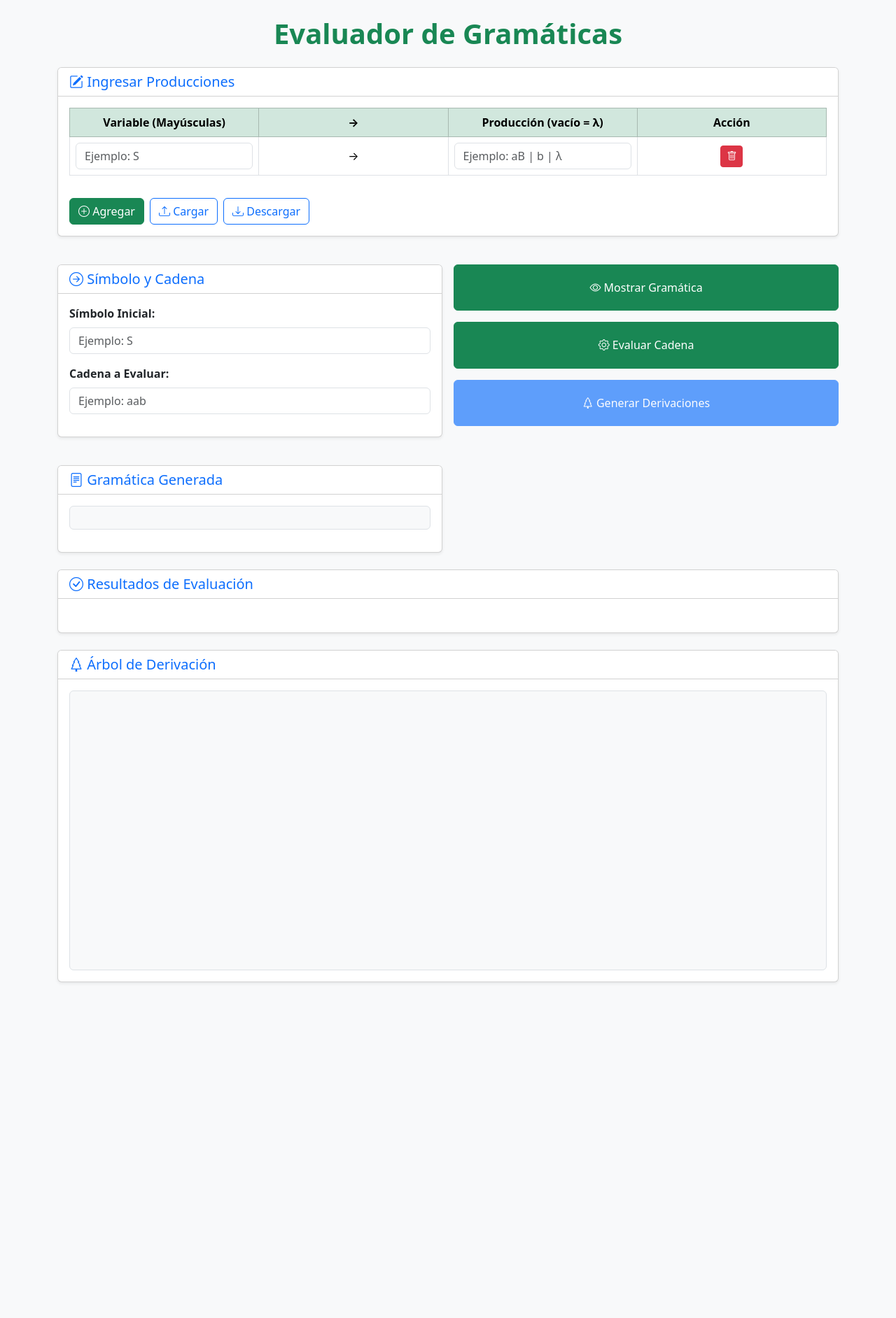
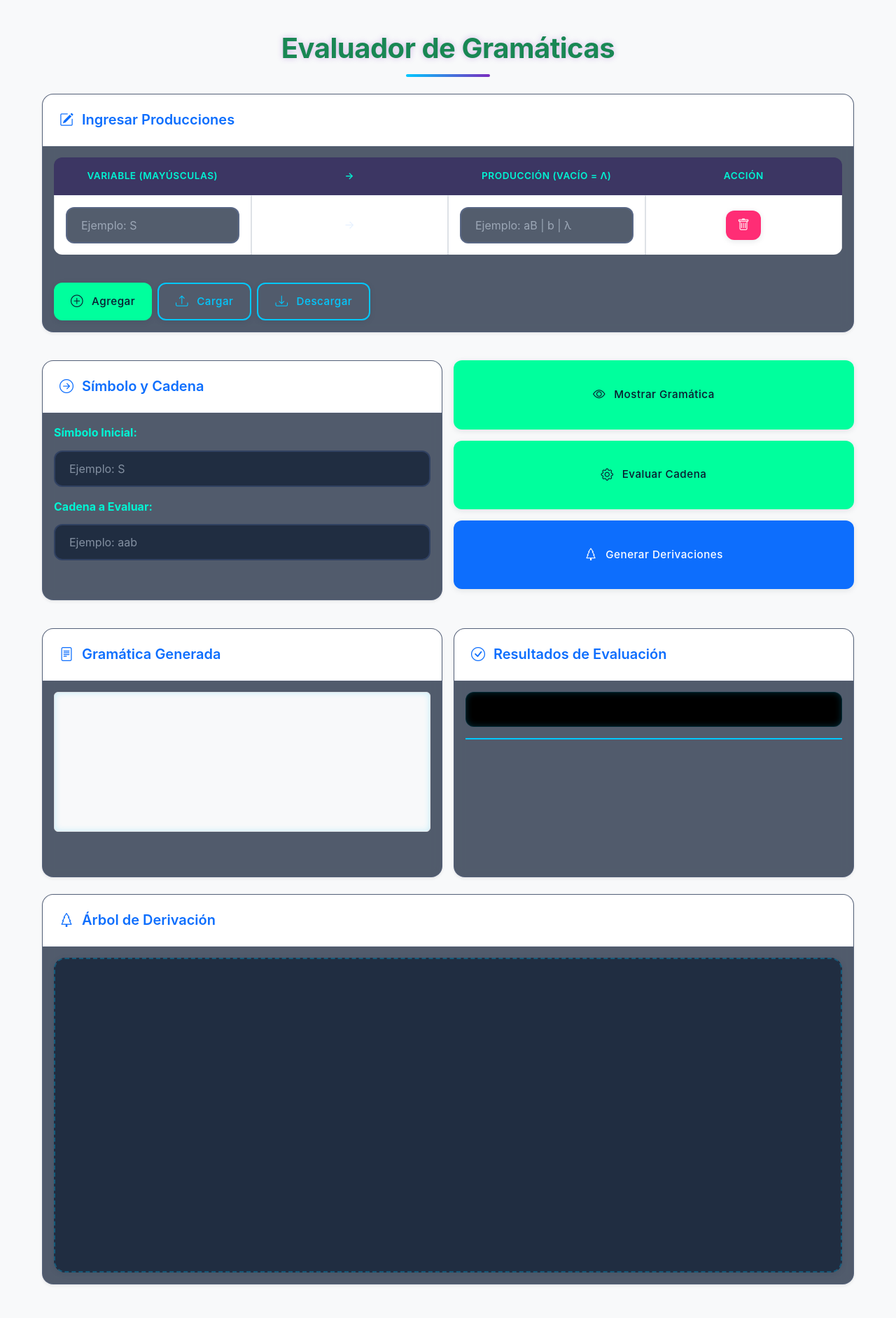
Before and after one commit to WilliamC111/Gram-ticas, a Flask app: page / in a window 1280 px wide. Shown: the whole page at 70% size. Before the commit the page ends 1405 px from the top, so only its background shows below. Run offline with Flask 3, Linux system fonts and the light colour scheme.

Commit message:
Refactoring css

```diff
--- /dev/null
+++ b/frontend/static/styles.css
@@ -0,0 +1,416 @@
+
+:root {
+    --primary-color: #00c8ff;
+    --secondary-color: #7b2cbf;
+    --accent-color: #00f5d4;
+    --dark-color: #0a192f;
+    --light-color: #e6f1ff;
+    --success-color: #00ff9d;
+    --warning-color: #ff9e00;
+    --danger-color: #ff2d75;
+
+
+    --glow-effect: 0 0 15px rgba(0, 200, 255, 0.5);
+    --soft-glow: 0 0 8px rgba(123, 44, 191, 0.3);
+
+
+    --shadow-sm: 0 2px 8px rgba(10, 25, 47, 0.1);
+    --shadow-md: 0 4px 12px rgba(10, 25, 47, 0.15);
+
+    --transition-fast: all 0.2s cubic-bezier(0.4, 0, 0.2, 1);
+    --transition-smooth: all 0.3s cubic-bezier(0.4, 0, 0.2, 1);
+  }
+
+
+  body {
+    font-family: 'Inter', 'Segoe UI', system-ui, sans-serif;
+    background-color: var(--dark-color);
+    color: var(--light-color);
+    line-height: 1.6;
+    padding-top: 20px;
+    -webkit-font-smoothing: antialiased;
+    text-rendering: optimizeLegibility;
+  }
+
+  .container {
+    max-width: 1200px;
+    margin: 0 auto;
+    padding: 0 20px;
+  }
+
+  /* ==================== */
+  /* TIPOGRAFÍA LEGIBLE */
+  /* ==================== */
+  h1, h2, h3, h4, h5, h6 {
+    font-weight: 600;
+    line-height: 1.25;
+    margin-bottom: 1rem;
+    color: var(--light-color);
+  }
+
+  h1.text-success {
+    font-size: 2.5rem;
+    letter-spacing: -0.5px;
+    text-shadow: var(--soft-glow);
+    position: relative;
+    padding-bottom: 1rem;
+    margin-bottom: 2rem;
+  }
+
+  h1.text-success::after {
+    content: '';
+    position: absolute;
+    bottom: 0;
+    left: 50%;
+    transform: translateX(-50%);
+    width: 120px;
+    height: 4px;
+    background: linear-gradient(90deg, var(--primary-color), var(--secondary-color));
+    border-radius: 4px;
+  }
+
+
+  .card {
+    border: none;
+    border-radius: 16px;
+    box-shadow: var(--shadow-md);
+    transition: var(--transition-smooth);
+    background: rgba(10, 25, 47, 0.7);
+    backdrop-filter: blur(8px);
+    overflow: hidden;
+    margin-bottom: 24px;
+    border: 1px solid rgba(118, 147, 231, 0.1);
+  }
+
+  .card:hover {
+    transform: translateY(-5px);
+    box-shadow: 0 10px 25px rgba(0, 200, 255, 0.15), var(--glow-effect);
+  }
+
+  .card-header {
+    background: rgba(10, 25, 47, 0.5);
+    border-bottom: 1px solid rgba(118, 147, 231, 0.1);
+    padding: 1.5rem;
+  }
+
+  .card-title {
+    color: var(--primary-color);
+    font-weight: 600;
+    display: flex;
+    align-items: center;
+    gap: 0.75rem;
+    margin: 0;
+  }
+
+  /* Botones con efecto neón */
+  .btn {
+    border-radius: 12px;
+    font-weight: 500;
+    letter-spacing: 0.5px;
+    transition: var(--transition-fast);
+    border: none;
+    padding: 0.75rem 1.5rem;
+    box-shadow: var(--shadow-sm);
+    display: inline-flex;
+    align-items: center;
+    justify-content: center;
+    gap: 0.75rem;
+    position: relative;
+    overflow: hidden;
+    font-size: 0.95rem;
+  }
+
+  .btn::before {
+    content: '';
+    position: absolute;
+    top: -50%;
+    left: -50%;
+    width: 200%;
+    height: 200%;
+    background: linear-gradient(
+      to bottom right,
+      rgba(255, 255, 255, 0.3),
+      rgba(255, 255, 255, 0)
+    );
+    transform: rotate(45deg);
+    transition: var(--transition-fast);
+    opacity: 0;
+  }
+
+  .btn:hover::before {
+    opacity: 1;
+    animation: shine 1.5s infinite;
+  }
+
+  @keyframes shine {
+    0% { transform: rotate(45deg) translate(-30%, -30%); }
+    100% { transform: rotate(45deg) translate(30%, 30%); }
+  }
+
+  .btn i {
+    font-size: 1.1rem;
+  }
+
+  .btn-success {
+    background-color: var(--success-color);
+    color: var(--dark-color);
+  }
+
+  .btn-success:hover {
+    background-color: #00e68a;
+    box-shadow: 0 4px 16px rgba(0, 255, 157, 0.3);
+  }
+
+  .btn-primary {
+    background-color: var(--primary-color);
+    color: var(--dark-color);
+  }
+
+  .btn-primary:hover {
+    background-color: #00b4e0;
+    box-shadow: 0 4px 16px rgba(0, 200, 255, 0.3);
+  }
+
+  .btn-outline-primary {
+    border: 2px solid var(--primary-color);
+    color: var(--primary-color);
+    background-color: transparent;
+  }
+
+  .btn-outline-primary:hover {
+    background-color: var(--primary-color);
+    color: var(--dark-color);
+  }
+
+  .btn-danger {
+    background-color: var(--danger-color);
+    color: white;
+  }
+
+  .btn-danger:hover {
+    background-color: #e6005c;
+    box-shadow: 0 4px 16px rgba(255, 45, 117, 0.3);
+  }
+
+  .btn-sm {
+    padding: 0.5rem 1rem;
+    font-size: 0.85rem;
+  }
+
+  .table {
+    border-collapse: separate;
+    border-spacing: 0;
+    width: 100%;
+    margin-bottom: 1.5rem;
+    background: rgba(10, 25, 47, 0.5);
+    border-radius: 12px;
+    overflow: hidden;
+  }
+
+  .table thead th {
+    background: rgba(123, 44, 191, 0.2);
+    color: var(--accent-color);
+    font-weight: 600;
+    border: none;
+    padding: 1rem;
+    text-align: center;
+    text-transform: uppercase;
+    font-size: 0.85rem;
+    letter-spacing: 0.5px;
+  }
+
+  .table td, .table th {
+    border-top: 1px solid rgba(118, 147, 231, 0.1);
+    vertical-align: middle;
+    padding: 1rem;
+    color: var(--light-color);
+  }
+
+  .table tbody tr:hover {
+    background: rgba(118, 147, 231, 0.1);
+  }
+
+  .equal-width td, .equal-width th {
+    width: 25%;
+  }
+
+  .form-control {
+    border-radius: 12px;
+    border: 2px solid rgba(118, 147, 231, 0.2);
+    padding: 0.75rem 1.25rem;
+    transition: var(--transition-smooth);
+    background: rgba(10, 25, 47, 0.7);
+    color: var(--light-color);
+    width: 100%;
+    font-size: 1rem;
+  }
+
+  .form-control::placeholder {
+    color: rgba(230, 241, 255, 0.5);
+  }
+
+  .form-control:focus {
+    border-color: var(--primary-color);
+    box-shadow: 0 0 0 0.25rem rgba(0, 200, 255, 0.25);
+    background: rgba(10, 25, 47, 0.9);
+    outline: none;
+    color: var(--light-color);
+  }
+
+  .form-label {
+    font-weight: 500;
+    margin-bottom: 0.75rem;
+    display: block;
+    color: var(--accent-color);
+  }
+
+
+#generatedGrammar, #result {
+    background: #000000;
+    border-radius: 12px;
+    padding: 1.5rem;
+    font-family: 'Fira Code', 'Courier New', monospace;
+    border-left: 4px solid var(--primary-color);
+    margin-bottom: 1.5rem;
+    white-space: pre-wrap;
+    word-wrap: break-word;
+    color: #000000;
+    box-shadow: inset 0 0 10px rgba(0, 200, 255, 0.2);
+    line-height: 1.7;
+    border: 1px solid rgba(0, 200, 255, 0.2);
+}
+
+/* Texto más brillante para mejor contraste */
+#generatedGrammar, #result, #grammarType {
+    color: #000000;
+    text-shadow: 0 0 5px rgba(0, 200, 255, 0.3);
+}
+
+#generatedGrammar {
+    background: #000000;
+    font-size: 0.95rem;
+}
+
+
+#grammarType {
+    background: rgba(0, 0, 0, 0.7);
+    border: 1px solid var(--primary-color);
+    color: var(--accent-color);
+    font-weight: 500;
+}
+
+
+  .tree-container {
+    width: 100%;
+    height: 450px;
+    overflow: auto;
+    border-radius: 16px;
+    background: rgba(10, 25, 47, 0.7);
+    border: 2px dashed rgba(0, 200, 255, 0.3);
+    position: relative;
+    box-shadow: var(--shadow-sm);
+  }
+
+  .tree-container svg {
+    width: 100%;
+    height: 100%;
+    background: transparent;
+  }
+
+  .node circle {
+    fill: var(--secondary-color);
+    stroke: var(--accent-color);
+    stroke-width: 2px;
+    filter: drop-shadow(0 0 8px rgba(123, 44, 191, 0.5));
+  }
+
+  .node text {
+    font-size: 14px;
+    font-weight: 600;
+    fill: var(--light-color);
+    text-shadow: 0 0 5px var(--dark-color);
+  }
+
+  .link {
+    fill: none;
+    stroke: rgba(0, 200, 255, 0.5);
+    stroke-width: 2px;
+  }
+
+  /* ==================== */
+  /* DISEÑO RESPONSIVO */
+  /* ==================== */
+  @media (max-width: 768px) {
+    .table-responsive {
+      overflow-x: auto;
+      -webkit-overflow-scrolling: touch;
+      display: block;
+      width: 100%;
+      border-radius: 12px;
+    }
+
+    .btn-group-responsive {
+      flex-wrap: wrap;
+      gap: 0.75rem;
+      display: flex;
+    }
+
+    .btn-group-responsive .btn {
+      flex: 1 1 100%;
+      min-width: 100%;
+      margin-bottom: 0.5rem;
+    }
+
+    .tree-container {
+      height: 350px;
+    }
+
+    h1.text-success {
+      font-size: 2rem;
+    }
+  }
+
+
+  @keyframes fadeIn {
+    from { opacity: 0; transform: translateY(10px); }
+    to { opacity: 1; transform: translateY(0); }
+  }
+
+  .card, .btn {
+    animation: fadeIn 0.5s cubic-bezier(0.4, 0, 0.2, 1) forwards;
+  }
+
+  /* Efecto de carga futurista */
+  .loading-spinner {
+    display: inline-block;
+    width: 24px;
+    height: 24px;
+    border: 3px solid rgba(0, 200, 255, 0.3);
+    border-radius: 50%;
+    border-top-color: var(--primary-color);
+    animation: spin 1s ease-in-out infinite;
+    margin-left: 10px;
+    box-shadow: 0 0 8px var(--primary-color);
+  }
+
+  @keyframes spin {
+    to { transform: rotate(360deg); }
+  }
+
+  :focus-visible {
+    outline: 2px solid var(--accent-color);
+    outline-offset: 2px;
+    border-radius: 4px;
+  }
+
+  @media (prefers-reduced-motion: reduce) {
+    * {
+      animation: none !important;
+      transition: none !important;
+    }
+  }
+
+
+  a, button, input, select, textarea {
+    -webkit-tap-highlight-color: rgba(0, 200, 255, 0.3);
+  }
--- a/frontend/templates/index.html
+++ b/frontend/templates/index.html
@@ -4,81 +4,11 @@
     <meta charset="UTF-8" />
     <meta name="viewport" content="width=device-width, initial-scale=1.0" />
     <title>Evaluador de Gramáticas</title>
-    <link
-      href="https://cdn.jsdelivr.net/npm/bootstrap@5.3.0-alpha1/dist/css/bootstrap.min.css"
-      rel="stylesheet"
-    />
-    <link
-      rel="stylesheet"
-      href="https://cdn.jsdelivr.net/npm/bootstrap-icons/font/bootstrap-icons.css"
-    />
+    <link href="https://cdn.jsdelivr.net/npm/bootstrap@5.3.0-alpha1/dist/css/bootstrap.min.css" rel="stylesheet" />
+    <link rel="stylesheet" href="https://cdn.jsdelivr.net/npm/bootstrap-icons/font/bootstrap-icons.css" />
+    <link rel="stylesheet" href="{{ url_for('static', filename='styles.css') }}" />
     <script src="https://d3js.org/d3.v7.min.js"></script>
-    <style>
-      .equal-width td,
-      .equal-width th {
-        width: 25%;
-      }
-
-      .production-input,
-      .variable-input {
-        max-width: 300px;
-        margin: 0 auto;
-      }
-
-      .node circle {
-        fill: steelblue;
-        stroke: black;
-        stroke-width: 2px;
-      }
-
-      .node text {
-        font-size: 14px;
-        font-weight: bold;
-      }
-
-      .link {
-        fill: none;
-        stroke: gray;
-        stroke-width: 2px;
-      }
-
-      /* Estilo para el contenedor del árbol de derivación */
-      .tree-container {
-        width: 100%;
-        height: 400px;
-        overflow: auto;
-        border: 1px solid #dee2e6;
-        border-radius: 0.375rem;
-        background-color: #f8f9fa;
-      }
-
-      /* El SVG debe ocupar todo el espacio disponible */
-      .tree-container svg {
-        width: 100%;
-        height: 100%;
-      }
-
-      @media (max-width: 768px) {
-        .table-responsive {
-          overflow-x: auto;
-        }
-
-        .btn-group-responsive {
-          flex-wrap: wrap;
-          gap: 0.5rem;
-        }
-
-        .btn-group-responsive .btn {
-          flex: 1 1 45%;
-        }
-
-        .tree-container {
-          height: 300px;
-        }
-      }
-    </style>
   </head>
-
   <body class="bg-light">
     <div class="container py-4">
       <h1 class="text-center text-success fw-bold mb-4">
@@ -244,15 +174,15 @@
         <pre
           id="generatedGrammar"
           class="bg-light p-3 border rounded overflow-auto"
-                style="max-height: 200px"
+          style="height: 200px"
         ></pre>
-            </div>
       </div>
     </div>
   </div>
 
   <!-- Resultados de evaluación -->
-      <div class="card shadow-sm mt-4">
+  <div class="col-md-6">
+    <div class="card shadow-sm h-100">
       <div class="card-header bg-white">
         <h5 class="card-title text-primary mb-0">
           <i class="bi bi-check-circle"></i> Resultados de Evaluación
@@ -261,6 +191,8 @@
       <div class="card-body">
         <div id="result" class="mb-3 fw-bold text-success"></div>
         <div id="grammarType" class="mb-3"></div>
+      </div>
+    </div>
   </div>
 </div>
 
```
Lines whose indentation alone changed are shown as unchanged.
